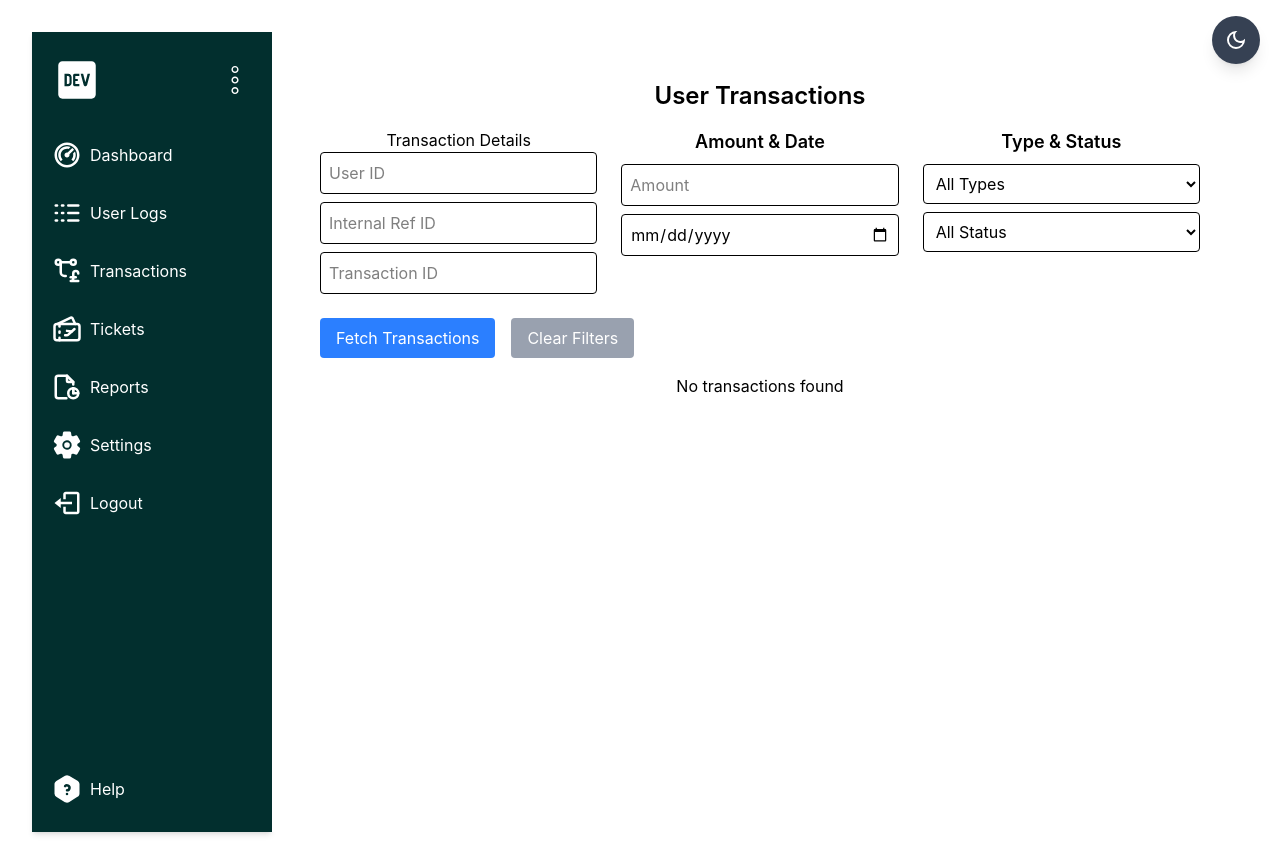
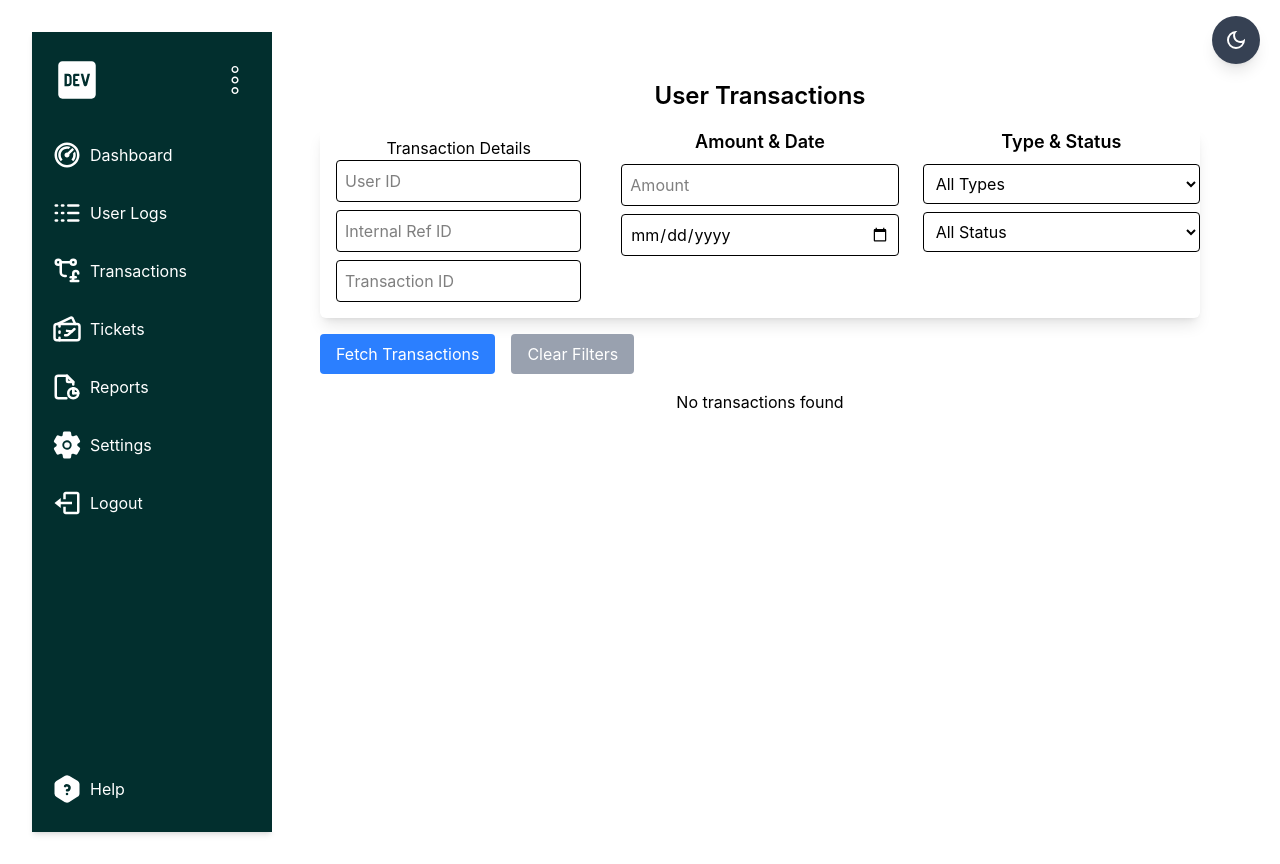
Before and after one commit to Elizabethcodes44/my-admin-dashboard, a React (Vite) app: page /transactions in a window 1280 px wide. Built offline with nearby package versions, Linux system fonts and the light colour scheme.

Commit message:
dark and light mode completed

```diff
--- a/public/getUserLogs.json
+++ b/public/getUserLogs.json
@@ -25,5 +25,6 @@
         "userAgent": "Expo/1017655 CFNetwork/1568.200.51 Darwin/24.1.0"
         }
         }
+
 ]
 }
--- a/src/components/transactions.jsx
+++ b/src/components/transactions.jsx
@@ -70,8 +70,8 @@ export default function Transactions() {
     <div className="p-6">
         <h2 className="text-2xl font-semibold mb-4">User Transactions</h2>
 
-        <div className="grid md:grid-cols-3 gap-6">
-            <div>
+        <div className="grid shadow-lg rounded-md md:grid-cols-3 gap-6">
+            <div className="px-4 py-2">
                 <h3>Transaction Details</h3>
                 <input type="text" value={userId}
                 onChange={(e) => setUserId(e.target.value)}
```
